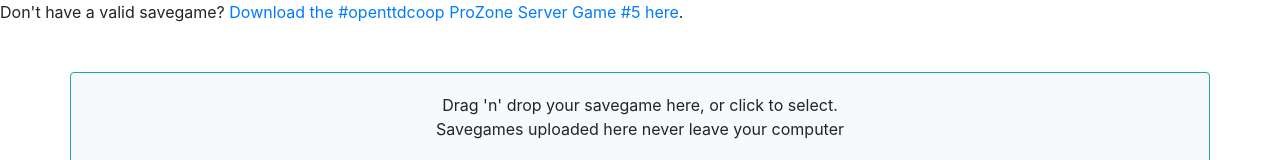
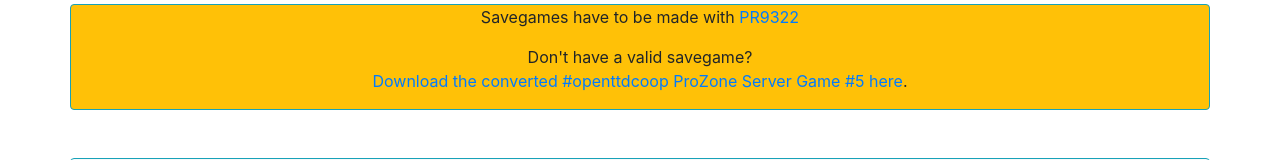
Before and after one commit to michalc/OpenTTDLab, a React (Create React App) app in the folder webapp/web/: page / in a window 1280 px wide. Shown: the top 160 px of the page. Built offline with nearby package versions, Linux system fonts and the light colour scheme.

Commit message:
Fix: [Web] make it a bit more clear what savegames are valid

```diff
--- a/webapp/web/src/App.tsx
+++ b/webapp/web/src/App.tsx
@@ -9,7 +9,11 @@
 
   return (
     <div>
-      <p>Don't have a valid savegame? <a href="ottdc_pzsg5.sav">Download the #openttdcoop ProZone Server Game #5 here</a>.</p>
+      <div className="card border-info bg-warning container mt-1 text-center">
+        <p>Savegames have to be made with <a target="_new" href="https://github.com/OpenTTD/OpenTTD/pull/9322">PR9322</a></p>
+        <p>Don't have a valid savegame?<br /><a href="ottdc_pzsg5.sav">Download the converted #openttdcoop ProZone Server Game #5 here</a>.</p>
+      </div>
+
       <Savegame setData={setData} />
       <Viewer data={data} />
     </div>
```
Also changed, not shown: 1 other file (tests, documents, lock files or other folders).
